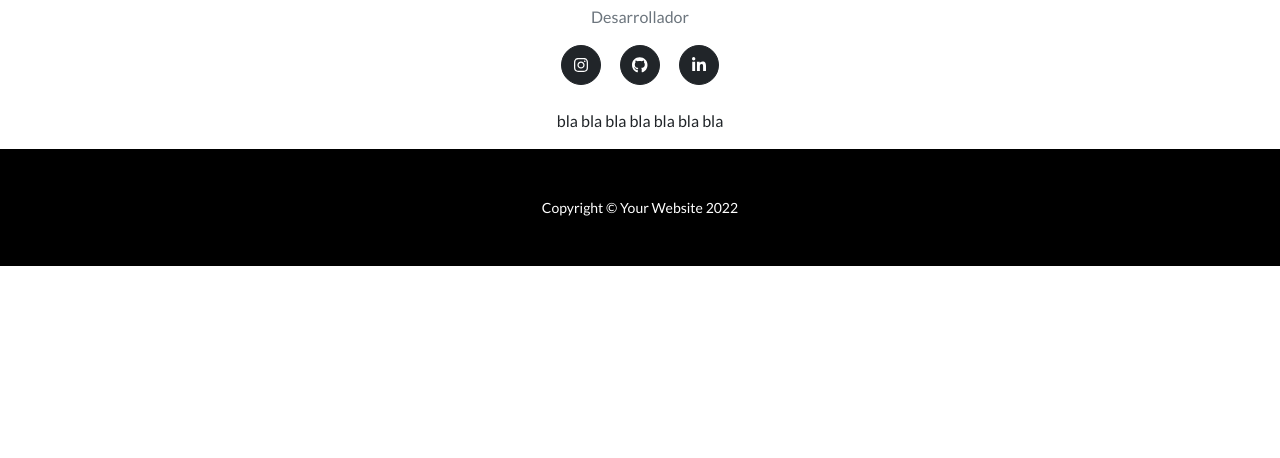
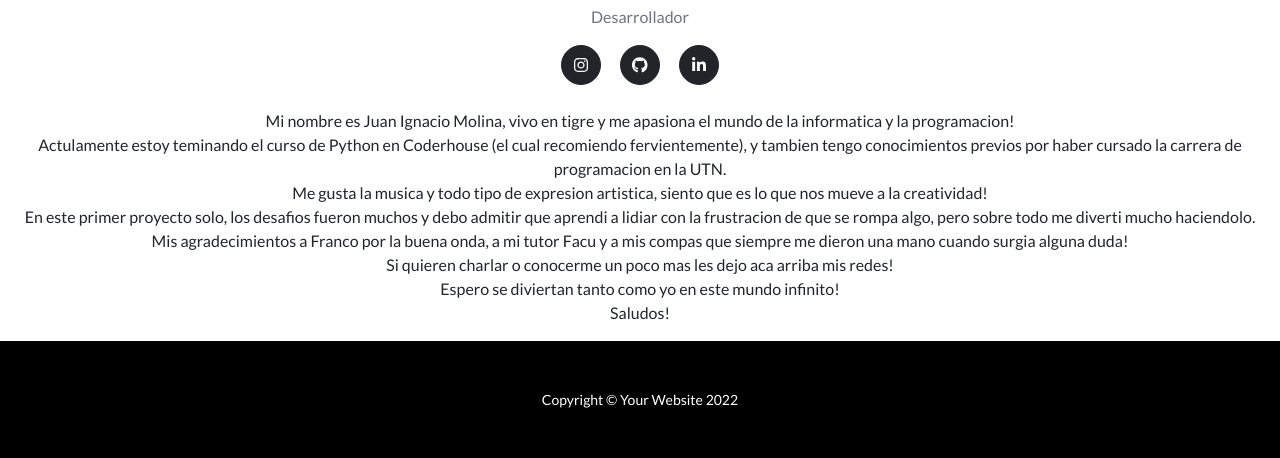
Before and after one commit to JuaniMolina/Blogapp-Trabajofinal, a Django app: page /about/ in a window 1280 px wide. Shown: the part 746-1204 px from the top of the page. Before the commit the page ends 1012 px from the top, so only its background shows below. Run offline with Django 4.2, Linux system fonts and the light colour scheme; some libraries are stand-ins or nearby versions.

Commit message:
modificacion About

```diff
--- a/Blogapp/Templates/Blogapp/about.html
+++ b/Blogapp/Templates/Blogapp/about.html
@@ -23,7 +23,15 @@
             <div>
                 <p>
                     <br>
-                    bla bla bla bla bla bla bla
+                    Mi nombre es Juan Ignacio Molina, vivo en tigre y me apasiona el mundo de la informatica y  la programacion! <br> Actulamente estoy teminando el curso de Python en Coderhouse (el cual recomiendo fervientemente), y tambien tengo conocimientos previos
+por haber cursado la carrera de programacion en la UTN. <br> Me gusta la musica y todo tipo de expresion artistica, siento que es lo que nos mueve a la creatividad! <br>
+En este primer proyecto solo, los desafios fueron muchos y debo admitir que aprendi a lidiar con la frustracion de que se rompa algo,
+pero sobre todo me diverti mucho haciendolo. <br>
+Mis agradecimientos a Franco por la buena onda, a mi tutor Facu y a mis compas que siempre me dieron una mano cuando surgia alguna duda! <br>
+Si quieren charlar o conocerme un poco mas les dejo aca arriba mis redes! <br>
+Espero se diviertan tanto como yo en este mundo infinito! <br>
+Saludos!
+
                 </p>
             </div>
         </div>
```
